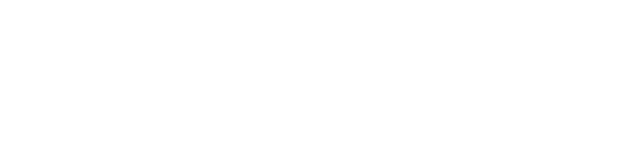
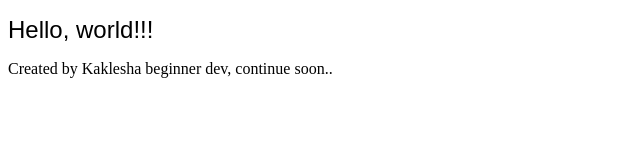
Before and after one commit to Kaklesha/rsschool-cv, a plain HTML site: page index.html in a window 1280 px wide. Shown: the whole page, without its empty margins (0-640 px from the left). Drawn offline with Linux system fonts and the light colour scheme.

Commit message:
feat: add basic page index.html and file style.css

```diff
--- a/index.html
+++ b/index.html
@@ -3,9 +3,15 @@
 <head>
     <meta charset="UTF-8">
     <meta name="viewport" content="width=device-width, initial-scale=1.0">
+    <link rel="stylesheet" type="text/css" href="style.css">
     <title>Document</title>
 </head>
 <body>
-
+    <h1>
+        Hello, world!!!
+    </h1>
+    <p>
+        Created by Kaklesha beginner dev, continue soon..
+    </p>
 </body>
 </html>
--- a/style.css
+++ b/style.css
@@ -0,0 +1,5 @@
+H1 {
+    font-family: Arial, Helvetica, Verdana, sans-serif; /* Гарнитура шрифта */
+    font-size: 150%; /* Размер текста */
+    font-weight: lighter; /* Светлое начертание */
+   }
```
